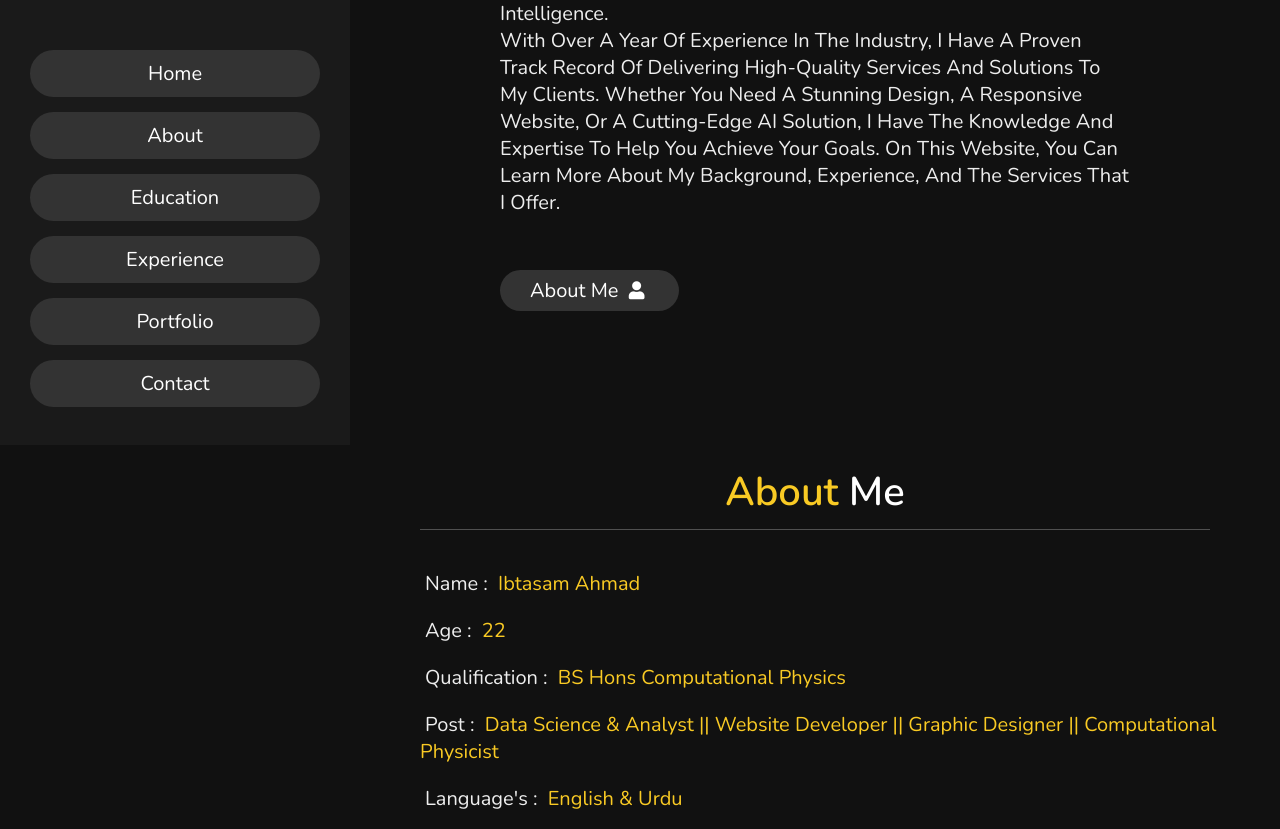
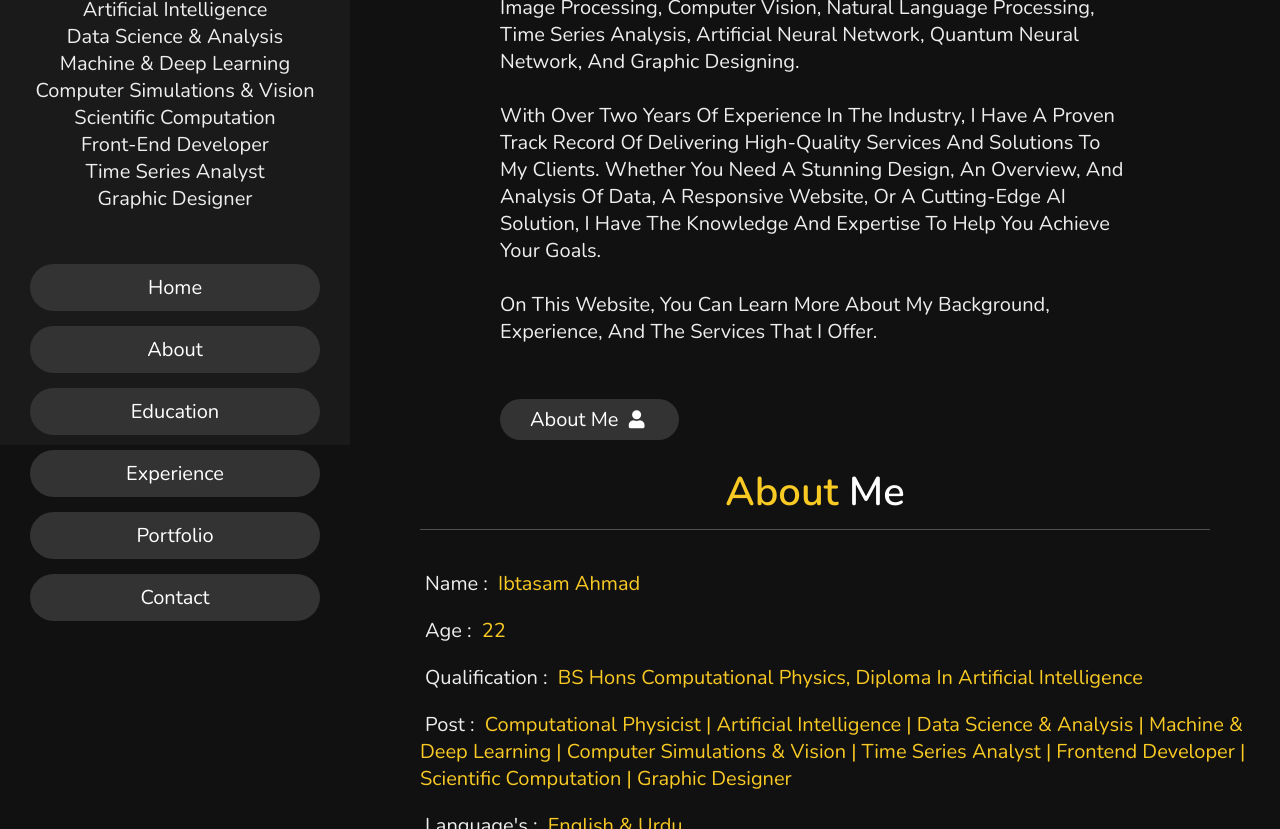
Before and after one commit to Ibtasam-Ahmad/Ibtasam-Portfolio, a plain HTML site: page index.html in a window 1280 px wide. Shown: the part 355-1184 px from the top of the page. Drawn offline with nearby package versions, Linux system fonts and the light colour scheme.

Commit message:
Add files via upload

```diff
--- a/index.html
+++ b/index.html
@@ -22,11 +22,19 @@
     <header>
 
         <div class="user">
+            <br><br><br><br><br>
+            <br><br><br><br><br>
+            <br><br><br><br><br>
+            <br><br><br><br><br>
             <img src="./img/profile.png" alt="Ibtasam Ahmad">
             <br />
             <h3 class="name">Ibtasam Ahmad</h3>
-            <p class="post">AI Engineer<br /> Data Science & Analyst <br/>
-                Graphic Designer<br />Website Developer</p>
+            <br />
+            <p class="post">Computational Physicist <br /> Artificial Intelligence <br />
+                 Data Science & Analysis <br /> Machine & Deep Learning <br />
+                 Computer Simulations & Vision <br /> Scientific Computation
+                  <br /> Front-End Developer <br /> Time Series Analyst
+                 <br /> Graphic Designer
             <br />
             <br />
         </div>
@@ -52,18 +60,24 @@
 
     <section class="home" id="home">
 
-        <h3>HI !</h3>
+        <h3>Hi !</h3>
         <h1>I'm <span>Ibtasam Ahmad</span></h1>
-        <p>Welcome to my website! <br />
-            I am a highly skilled professional with a
-            Bachelor's degree in Computational Physics, a diploma in
-            Artificial Intelligence, and expertise in graphic designing,
-            website development, and artificial intelligence. <br />With over a
-            year of experience in the industry, I have a proven track record of
-            delivering high-quality services and solutions to my clients.
-            Whether you need a stunning design, a responsive website, or a
-            cutting-edge AI solution, I have the knowledge and expertise to
-            help you achieve your goals. On this website, you can learn more
+        <br /><br /><br />
+        <p>Welcome to my website! <br /><br />
+            A Highly Skilled Professional With A Bachelor's Degree In Computational Physics,
+            A Diploma In Artificial Intelligence, And Expertise In Computer Simulations,
+            Scientific Computation, Data Science, Data Analysis, Front End Development,
+            Website Design and Development, Machine Learning, Deep Learning, Artificial Intelligence,
+             Image Processing, Computer Vision, Natural Language Processing, Time Series Analysis,
+              Artificial Neural Network, Quantum Neural Network, and Graphic Designing.
+            <br/><br />
+            With Over Two Years Of Experience In The Industry,
+            I Have A Proven Track Record Of Delivering High-Quality Services And
+            Solutions To My Clients. Whether You Need A Stunning Design, An Overview,
+            and Analysis of Data, A Responsive Website, Or A Cutting-Edge AI Solution,
+            I Have The Knowledge And Expertise To Help You Achieve Your Goals.
+            <br/><br />
+            On this website, you can learn more
             about my background, experience, and the services that I offer.
         </p>
         <br />
@@ -86,10 +100,12 @@
             <div class="info">
                 <h3> <span> name : </span> Ibtasam Ahmad </h3>
                 <h3> <span> age : </span> 22 </h3>
-                <h3> <span> qualification : </span> BS Hons Computational Physics</h3>
-                <h3> <span> post : </span> Data Science & Analyst
-                    || Website Developer || Graphic Designer
-                    || Computational Physicist </h3>
+                <h3> <span> qualification : </span> BS Hons Computational Physics,
+                    Diploma in Artificial Intelligence</h3>
+                <h3> <span> post : </span> Computational Physicist | Artificial Intelligence |
+                    Data Science & Analysis | Machine & Deep Learning | Computer Simulations & Vision
+                    | Time Series Analyst | Frontend Developer | Scientific Computation |
+                    Graphic Designer </h3>
                 <h3> <span> language's : </span> English & Urdu </h3>
                 <a target="_blank" href="https://drive.google.com/drive/folders/1sYcC6Zx7W3FZJro4rZbVcC1PsFie44N5?usp=sharing">
                     <button class="btn"> download CV <i class="fas fa-download"></i> </button></a>
@@ -163,6 +179,7 @@
                 <h3>Diploma (Artificial Intelligence)</h3>
                 <p>University of The Punajb
                     <br /> Institute of Electrical, Electronics and Computer Engineering
+                    (National Vocational and Technical Training Commission NAVTTC)
                     <br />(A+ GRADE)
                 </p>
             </div>
@@ -267,10 +284,6 @@
             </div>
 
             <div class="box">
-                <img src="./img/CES.png" alt="CES">
-            </div>
-
-            <div class="box">
                 <img src="./img/Dark Matter.png" alt="Dark Matter">
             </div>
 
@@ -292,10 +305,6 @@
 
             <div class="box">
                 <img src="./img/Farewell.png" alt="Farewell">
-            </div>
-
-            <div class="box">
-                <img src="./img/ISF.png" alt="ISF">
             </div>
 
             <div class="box">
@@ -353,11 +362,11 @@
                 <h3 class="title">Contact Info</h3>
 
                 <div class="info">
-                    <h3> <i class="fas fa-envelope"></i> shibtasam@gmail.com </h3>
+                    <h3> <i class="fas fa-envelope"></i> <pre style="text-transform: lowercase;">shibtasam@gmail.com</pre> </h3>
                     <h3> <i class="fas fa-phone"></i> +92 315 0180953 </h3>
                     <h3> <i class="fa fa-user"></i> <a target="_blank" style="color:whitesmoke"
                          href="https://www.linkedin.com/in/ibtasam-ahmad-72b69b206/?trk=public_profile_browsemap&originalSubdomain=pk">
-                        Linkedin.com/In/Ibtasam-Ahmad-72b69b206
+                        <pre style="text-transform: lowercase;">ibtasam-ahmad-72b69b206</pre>
                     </a> </h3>
                     <h3> <i class="fas fa-map-marker-alt"></i> Lahore, Pakistan - 54770. </h3>
                 </div>
@@ -371,7 +380,7 @@
                 <input type="text" placeholder="project" class="box">
                 <textarea name="" id="" cols="30" rows="10" class="box message" placeholder="message"></textarea>
                 <button type="submit" class="btn"> <a target="_blank" style="color:whitesmoke"
-                     href="https://wa.me/message/NNXCQB4E5X7HF1">Send</a> <i class="fas fa-paper-plane"></i> </button>
+                     href="https://wa.me/message/NNXCQB4E5X7HF1">Send</a><i class="fas fa-paper-plane"></i> </button>
 
             </form>
 
```
Also changed, not shown: img/profile.png.
